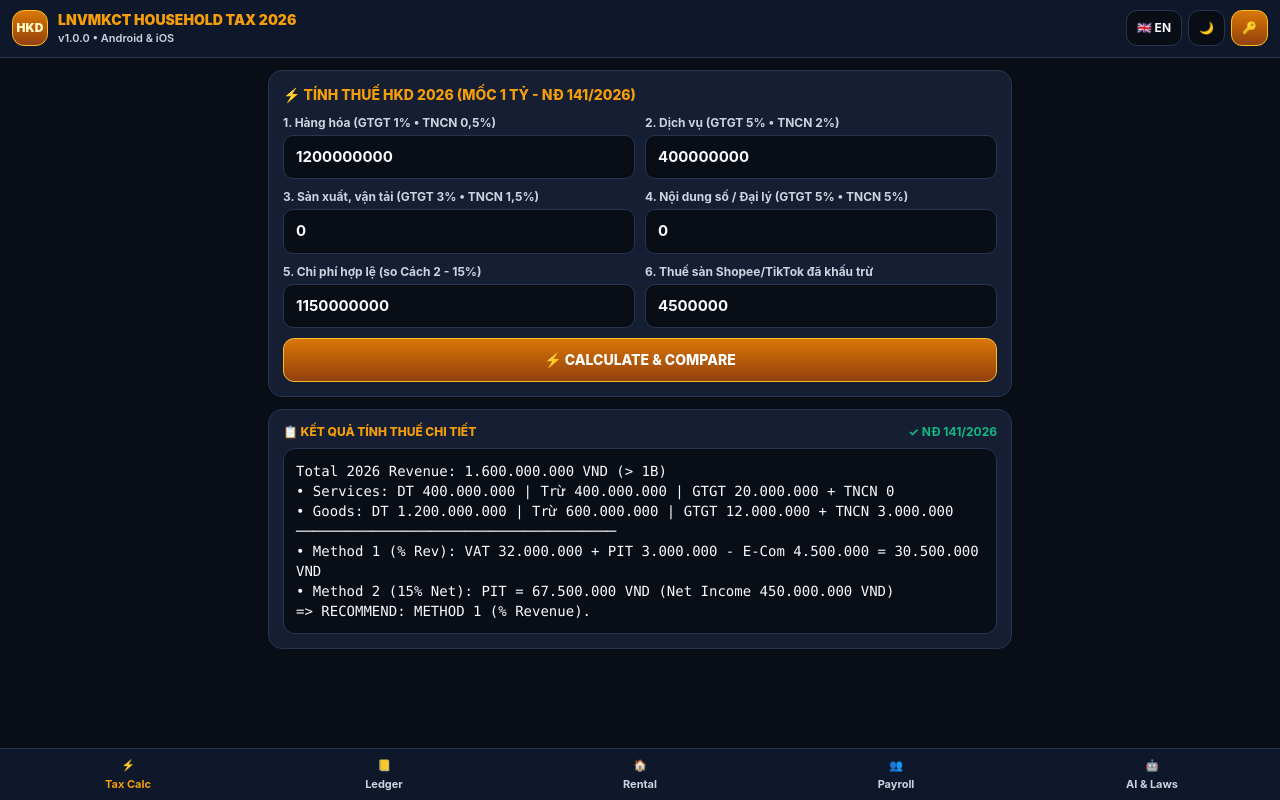
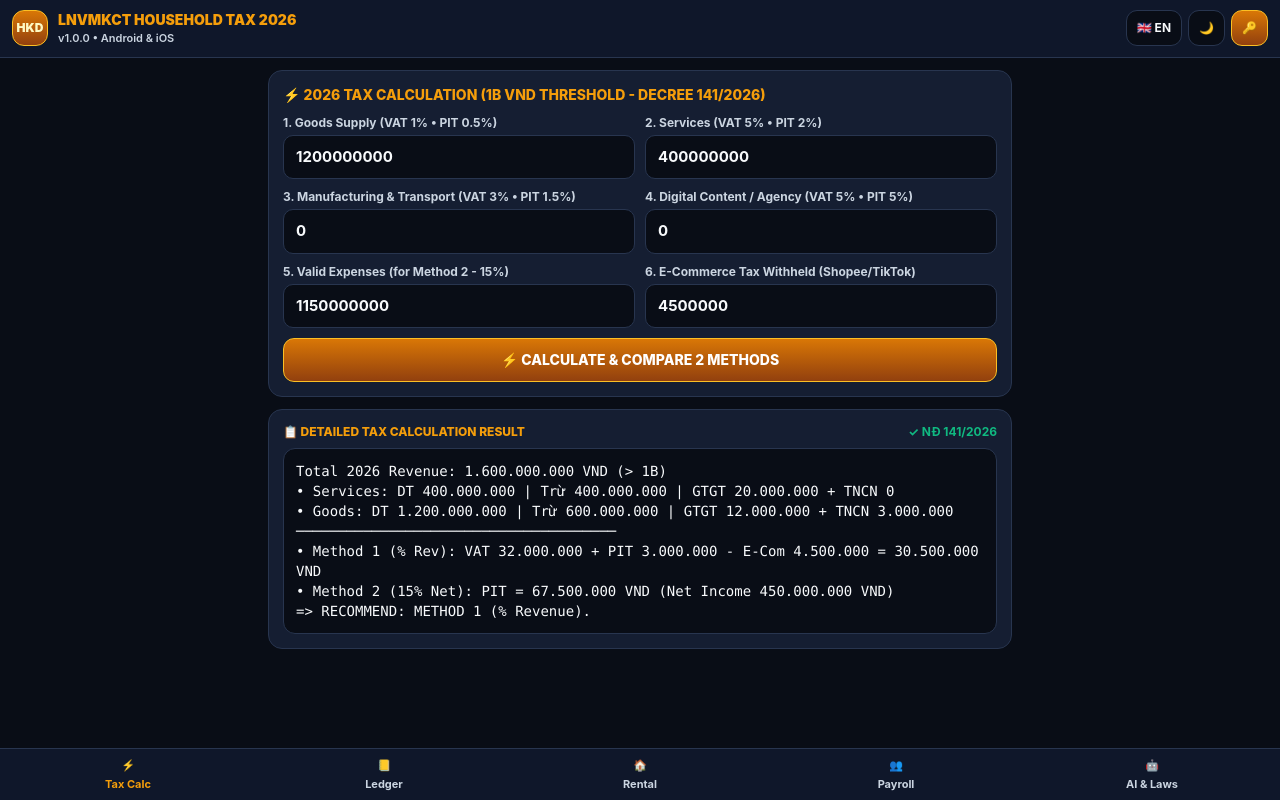
Before and after one commit to lnvmkct2026/hkd-mobile-2026, a website: page www/index.html in a window 1280 px wide. Both pictures are taken after a click on the button "🇻🇳 VI". Drawn offline with nearby package versions, Linux system fonts and the light colour scheme.

Commit message:
Add files via upload

```diff
--- a/www/index.html
+++ b/www/index.html
@@ -214,10 +214,10 @@
         <div>
           <label class="block text-xs font-bold mb-1" style="color:var(--text-sec);" id="i18n-l-src">Nguồn tiền</label>
           <select id="led-src" class="inp-pro">
-            <option value="[TM]">[TM] Tiền mặt</option>
-            <option value="[CK]">[CK] Chuyển khoản</option>
-            <option value="[MoMo]">[MoMo] Ví điện tử</option>
-            <option value="[Sàn]">[Sàn] Shopee / TikTok</option>
+            <option value="[TM]" id="opt-tm">[TM] Tiền mặt</option>
+            <option value="[CK]" id="opt-ck">[CK] Chuyển khoản</option>
+            <option value="[MoMo]" id="opt-momo">[MoMo] Ví điện tử</option>
+            <option value="[Sàn]" id="opt-san">[Sàn] Shopee / TikTok</option>
           </select>
         </div>
       </div>
@@ -279,8 +279,8 @@
         <div>
           <label class="block text-xs font-bold mb-1" style="color:var(--text-sec);" id="i18n-p-bh">Đóng BHXH?</label>
           <select id="pay-bh" class="inp-pro">
-            <option value="1">Có (10,5%)</option>
-            <option value="0">Không</option>
+            <option value="1" id="opt-bh-yes">Có (10,5%)</option>
+            <option value="0" id="opt-bh-no">Không</option>
           </select>
         </div>
       </div>
@@ -292,11 +292,11 @@
       <h2 style="color:var(--accent);" class="font-extrabold text-sm" id="i18n-t4-late">⏰ TIỀN CHẬM NỘP (0,03%/NGÀY) &amp; LỊCH THUẾ .ICS</h2>
       <div class="grid grid-cols-2 gap-2">
         <div>
-          <label class="block text-xs font-bold mb-1" style="color:var(--text-sec);">Số tiền thuế chậm (VNĐ)</label>
+          <label class="block text-xs font-bold mb-1" style="color:var(--text-sec);" id="i18n-late-amt">Số tiền thuế chậm (VNĐ)</label>
           <input id="late-amt" type="number" class="inp-pro" value="15000000" />
         </div>
         <div>
-          <label class="block text-xs font-bold mb-1" style="color:var(--text-sec);">Số ngày chậm nộp</label>
+          <label class="block text-xs font-bold mb-1" style="color:var(--text-sec);" id="i18n-late-days">Số ngày chậm nộp</label>
           <input id="late-days" type="number" class="inp-pro" value="45" />
         </div>
       </div>
@@ -313,7 +313,7 @@
     <div class="card-pro space-y-2.5">
       <h2 style="color:var(--accent);" class="font-extrabold text-sm" id="i18n-t5-hdr">🤖 TRỢ LÝ AI &amp; TRA CỨU LUẬT THUẾ VN 2026</h2>
       <div>
-        <label class="block text-xs font-bold mb-1" style="color:var(--text-sec);">Câu hỏi / Từ khóa tra cứu thuế:</label>
+        <label class="block text-xs font-bold mb-1" style="color:var(--text-sec);" id="i18n-ai-q">Câu hỏi / Từ khóa tra cứu thuế:</label>
         <input id="ai-query" type="text" class="inp-pro" value="Doanh thu 1,3 tỷ bán tạp hóa và Shopee nộp thuế gì 2026?" />
       </div>
       <div class="grid grid-cols-2 gap-2">
@@ -321,7 +321,7 @@
         <button type="button" id="btn-google-free" class="btn-gold text-xs">🌐 Hỏi Chị Google (Không Key)</button>
       </div>
       <div class="pt-1 border-t" style="border-color:var(--border);">
-        <label class="block text-xs font-bold mb-1" style="color:var(--text-sec);">Google Gemini API Key (Tùy chọn cho Chuyên gia AI):</label>
+        <label class="block text-xs font-bold mb-1" style="color:var(--text-sec);" id="i18n-ai-k">Google Gemini API Key (Tùy chọn cho Chuyên gia AI):</label>
         <div class="flex gap-2">
           <input id="ai-gemini-key" type="password" class="inp-pro flex-1" placeholder="AIza..." />
           <button type="button" id="btn-gemini-ask" class="btn-gold text-xs px-3 shrink-0">🤖 Hỏi Gemini</button>
@@ -344,11 +344,11 @@
 <div id="lic-modal" class="fixed inset-0 z-50 hidden items-center justify-center bg-black/75 p-3">
   <div class="card-pro w-full max-w-md space-y-3" style="border-color:#F59E0B;">
     <div class="flex items-center justify-between">
-      <h3 style="color:var(--accent);" class="font-black text-sm">🛡️ BẢN QUYỀN 6 MỨC — LNVMKCT2026</h3>
+      <h3 style="color:var(--accent);" class="font-black text-sm" id="i18n-lic-h3">🛡️ BẢN QUYỀN 6 MỨC — LNVMKCT2026</h3>
       <button type="button" id="btn-close-lic" class="btn-sec px-2.5 py-1 min-h-[32px] text-xs">✕</button>
     </div>
     <div class="p-2.5 rounded-xl" style="background:var(--bg-input); border:1px solid var(--border);">
-      <div class="text-[11px] font-bold" style="color:var(--text-sec);">MÃ THIẾT BỊ CỦA BẠN (DEVICE HWID):</div>
+      <div class="text-[11px] font-bold" style="color:var(--text-sec);" id="i18n-lic-hwid">MÃ THIẾT BỊ CỦA BẠN (DEVICE HWID):</div>
       <div class="flex items-center justify-between mt-1">
         <span id="modal-hwid" class="font-mono font-black text-base" style="color:var(--emerald);">LNVM-XXXX-XXXX-XXXX</span>
         <button type="button" id="btn-copy-hwid" class="btn-gold text-xs px-2.5 py-1 min-h-[32px]">📋 Copy</button>
@@ -502,11 +502,15 @@
     const k = Math.max(1, Math.min(12, Number(document.getElementById("ren-months").value) || 12));
     const total = m * k;
     if (total <= 1000000000) {
-      document.getElementById("rent-output").textContent = `Tổng doanh thu cho thuê: ${fmtMoney(total)} đ\n→ ≤ 1 tỷ/năm: KHÔNG phải nộp GTGT & TNCN (NĐ 68/2026).`;
+      document.getElementById("rent-output").textContent = lang === "vi"
+        ? `Tổng doanh thu cho thuê: ${fmtMoney(total)} đ\n→ ≤ 1 tỷ/năm: KHÔNG phải nộp GTGT & TNCN (NĐ 68/2026).`
+        : `Total Annual Rent: ${fmtMoney(total)} VND\n→ ≤ 1B VND/year: EXEMPT from VAT & PIT (Decree 68/2026).`;
     } else {
       const vat = total * 0.05;
       const pit = (total - 1000000000) * 0.05;
-      document.getElementById("rent-output").textContent = `Tổng doanh thu cho thuê: ${fmtMoney(total)} đ\n• GTGT 5% toàn bộ: ${fmtMoney(vat)} đ\n• TNCN 5% phần vượt 1 tỷ: ${fmtMoney(pit)} đ\n=> Tổng thuế (Mẫu 01/BĐS): ${fmtMoney(vat + pit)} đ`;
+      document.getElementById("rent-output").textContent = lang === "vi"
+        ? `Tổng doanh thu cho thuê: ${fmtMoney(total)} đ\n• GTGT 5% toàn bộ: ${fmtMoney(vat)} đ\n• TNCN 5% phần vượt 1 tỷ: ${fmtMoney(pit)} đ\n=> Tổng thuế (Mẫu 01/BĐS): ${fmtMoney(vat + pit)} đ`
+        : `Total Annual Rent: ${fmtMoney(total)} VND\n• VAT 5% on total: ${fmtMoney(vat)} VND\n• PIT 5% over 1B: ${fmtMoney(pit)} VND\n=> Total Tax (Form 01/BĐS): ${fmtMoney(vat + pit)} VND`;
     }
   }
 
@@ -525,7 +529,9 @@
       prev = top;
     }
     const net = gross - bhNld - pit;
-    document.getElementById("pay-output").textContent = `• Lương Gross: ${fmtMoney(gross)} đ\n• BH NLĐ (10,5%): -${fmtMoney(bhNld)} đ\n• Thuế TNCN: -${fmtMoney(pit)} đ\n=> Thực nhận (Net): ${fmtMoney(net)} đ\n• Tổng chi phí HKD trả (+21,5% BH): ${fmtMoney(gross + bhHkd)} đ`;
+    document.getElementById("pay-output").textContent = lang === "vi"
+      ? `• Lương Gross: ${fmtMoney(gross)} đ\n• BH NLĐ (10,5%): -${fmtMoney(bhNld)} đ\n• Thuế TNCN: -${fmtMoney(pit)} đ\n=> Thực nhận (Net): ${fmtMoney(net)} đ\n• Tổng chi phí HKD trả (+21,5% BH): ${fmtMoney(gross + bhHkd)} đ`
+      : `• Gross Salary: ${fmtMoney(gross)} VND\n• Employee Ins (10.5%): -${fmtMoney(bhNld)} VND\n• Personal Income Tax: -${fmtMoney(pit)} VND\n=> Net Take-Home Pay: ${fmtMoney(net)} VND\n• Total Employer Cost (+21.5% Ins): ${fmtMoney(gross + bhHkd)} VND`;
   }
 
   // Knowledge Base
@@ -556,17 +562,60 @@
     document.getElementById("btn-theme").textContent = theme === "dark" ? "🌙" : "☀️";
   });
 
+  const EN_UI = {
+    "i18n-title": "LNVMKCT HOUSEHOLD TAX 2026",
+    "nav-1": "Tax Calc", "nav-2": "Ledger", "nav-3": "Rental", "nav-4": "Payroll", "nav-5": "AI & Laws",
+    "i18n-t1-hdr": "⚡ 2026 TAX CALCULATION (1B VND THRESHOLD - DECREE 141/2026)",
+    "i18n-s1": "1. Goods Supply (VAT 1% • PIT 0.5%)",
+    "i18n-s2": "2. Services (VAT 5% • PIT 2%)",
+    "i18n-s3": "3. Manufacturing & Transport (VAT 3% • PIT 1.5%)",
+    "i18n-s4": "4. Digital Content / Agency (VAT 5% • PIT 5%)",
+    "i18n-cp": "5. Valid Expenses (for Method 2 - 15%)",
+    "i18n-san": "6. E-Commerce Tax Withheld (Shopee/TikTok)",
+    "btn-calc-tax": "⚡ CALCULATE & COMPARE 2 METHODS",
+    "i18n-res-lbl": "📋 DETAILED TAX CALCULATION RESULT",
+    "i18n-t2-hdr": "📒 REVENUE LEDGER S1a / S2a-HKD (CIRCULAR 152/2025)",
+    "i18n-l-date": "Date", "i18n-l-src": "Source",
+    "opt-tm": "[TM] Cash", "opt-ck": "[CK] Bank Transfer", "opt-momo": "[MoMo] E-Wallet", "opt-san": "[Sàn] Shopee / TikTok",
+    "i18n-l-desc": "Sales Description", "i18n-l-amt": "Amount (VND)",
+    "btn-add-led": "➕ Add Entry", "btn-exp-csv": "📥 Export Excel (.csv)",
+    "i18n-l-list": "RECORDED LEDGER ENTRIES",
+    "i18n-t3-hdr": "🏠 PROPERTY RENTAL TAX (FORM 01/BĐS)",
+    "i18n-r-rent": "Monthly Rent (VND)", "i18n-r-months": "Months Rented / Year",
+    "btn-calc-rent": "⚡ CALCULATE RENTAL TAX",
+    "i18n-t4-hdr": "👥 STAFF PAYROLL, SOCIAL INS & PIT (2026)",
+    "i18n-p-sal": "Gross Salary", "i18n-p-npt": "Dependents", "i18n-p-bh": "Social Ins?",
+    "opt-bh-yes": "Yes (10.5%)", "opt-bh-no": "No",
+    "btn-calc-pay": "⚡ CALCULATE PAYROLL & PIT",
+    "i18n-t4-late": "⏰ LATE INTEREST (0.03%/DAY) & .ICS CALENDAR",
+    "i18n-late-amt": "Overdue Tax (VND)", "i18n-late-days": "Days Overdue",
+    "btn-calc-late": "⚡ Calc Late Interest", "btn-dl-ics": "📅 Export .ics Calendar",
+    "i18n-t5-hdr": "🤖 AI TAX ADVISOR & VN TAX LAW DB (2026)",
+    "i18n-ai-q": "Tax Question / Law Search Keyword:",
+    "btn-kb-search": "🔍 Search VN Tax DB (Offline)", "btn-google-free": "🌐 Ask Google (No Key)",
+    "i18n-ai-k": "Google Gemini API Key (Optional for AI Expert):",
+    "btn-gemini-ask": "🤖 Ask Gemini",
+    "i18n-lic-h3": "🛡️ 6-TIER LICENSE — LNVMKCT2026",
+    "i18n-lic-hwid": "YOUR DEVICE HARDWARE ID (DEVICE HWID):",
+    "btn-activate-lic": "✓ ACTIVATE LICENSE NOW"
+  };
+  const VI_UI = {};
+  for (const id of Object.keys(EN_UI)) {
+    const el = document.getElementById(id);
+    if (el) VI_UI[id] = el.textContent;
+  }
+
   document.getElementById("btn-lang").addEventListener("click", () => {
     lang = lang === "vi" ? "en" : "vi";
     document.getElementById("btn-lang").textContent = lang === "vi" ? "🇻🇳 VI" : "🇬🇧 EN";
-    document.getElementById("i18n-title").textContent = lang === "vi" ? "LNVMKCT HỘ KINH DOANH 2026" : "LNVMKCT HOUSEHOLD TAX 2026";
-    document.getElementById("nav-1").textContent = lang === "vi" ? "Tính Thuế" : "Tax Calc";
-    document.getElementById("nav-2").textContent = lang === "vi" ? "Sổ S1a/S2a" : "Ledger";
-    document.getElementById("nav-3").textContent = lang === "vi" ? "Thuê Nhà" : "Rental";
-    document.getElementById("nav-4").textContent = lang === "vi" ? "Lương/Lịch" : "Payroll";
-    document.getElementById("nav-5").textContent = lang === "vi" ? "AI & Luật" : "AI & Laws";
-    document.getElementById("btn-calc-tax").textContent = lang === "vi" ? "⚡ TÍNH THUẾ & SO SÁNH 2 CÁCH" : "⚡ CALCULATE & COMPARE";
+    const dict = lang === "en" ? EN_UI : VI_UI;
+    for (const [id, txt] of Object.entries(dict)) {
+      const el = document.getElementById(id);
+      if (el) el.textContent = txt;
+    }
     calcTax();
+    calcRental();
+    calcPayroll();
   });
 
   document.getElementById("btn-calc-tax").addEventListener("click", calcTax);
```
